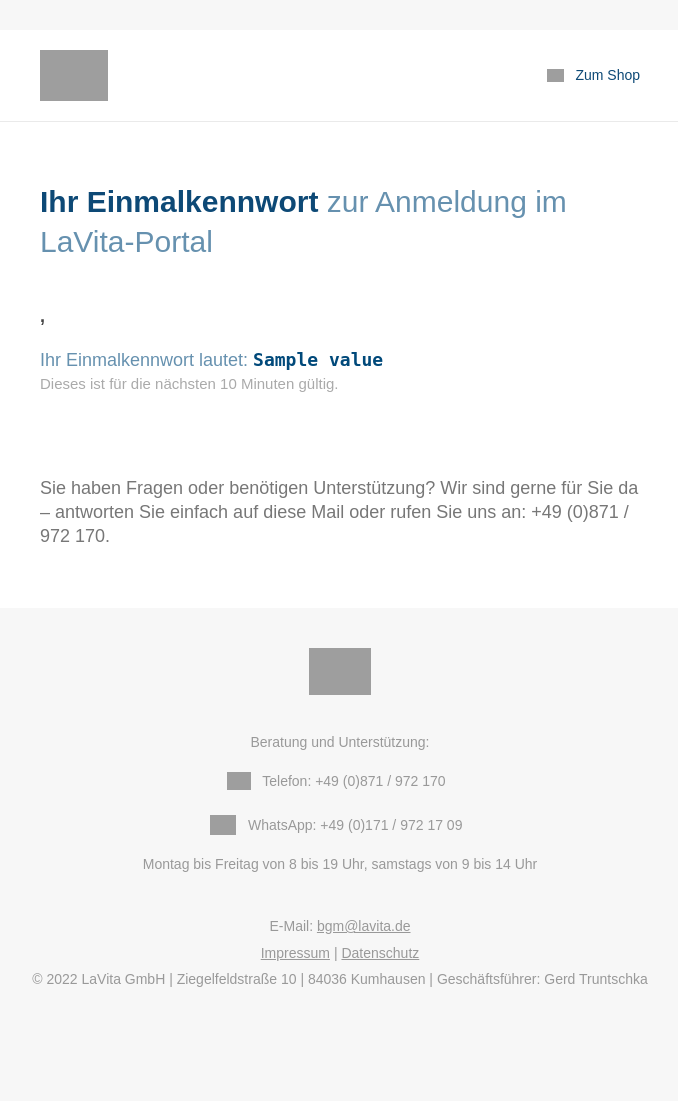
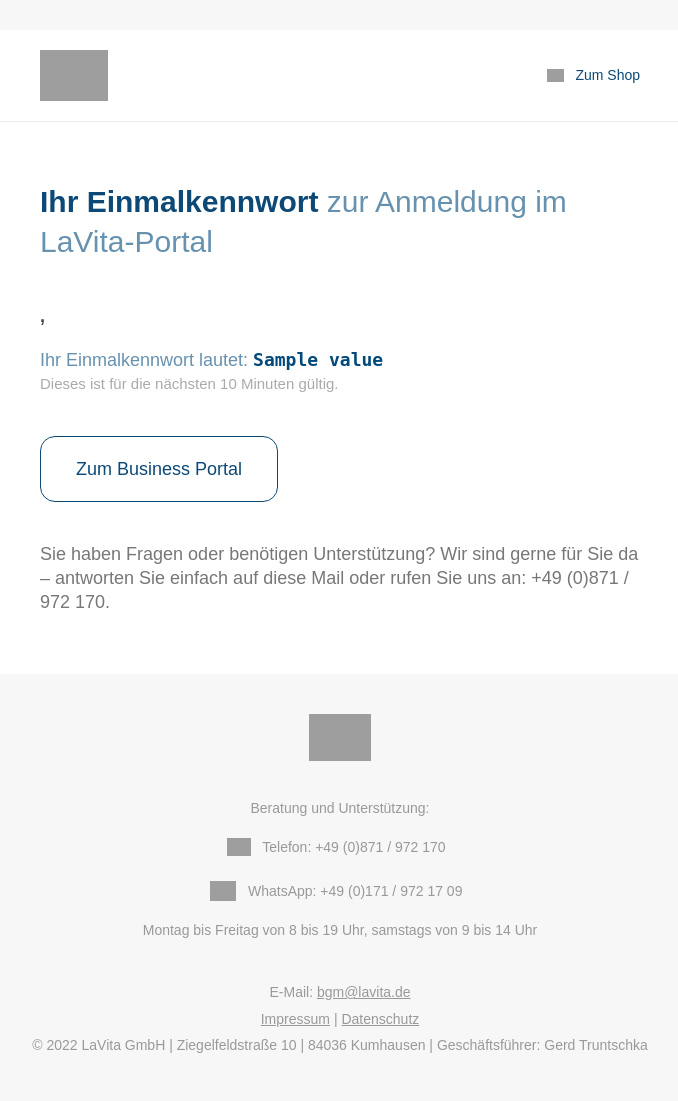
Before and after one commit to LaVita-GmbH/bizberry-access, a Python web app: template bb_access/templates/user_otp_pin_de.html in a window 1280 px wide. Shown: the whole page, without its empty margins (300-978 px from the left). Before the commit the page ends 987 px from the top, so only its background shows below. Run offline with Jinja, Linux system fonts and the light colour scheme; the template is opened without the code that fills it: most values are stand-ins (such as "Sample title", 1, 10 or a date in 2020); some libraries are stand-ins or nearby versions; some web fonts are replaced; grey boxes are pictures that could not be loaded.

Commit message:
added button to portal

```diff
--- a/bb_access/templates/user_otp_pin_de.html
+++ b/bb_access/templates/user_otp_pin_de.html
@@ -273,6 +273,15 @@
 																</td>
 															</tr>
 															<tr>
+																<td>
+																	<table border="0" cellspacing="0" cellpadding="0">
+																		<tr>
+																			<td align="center" style="border-radius: 10px" bgcolor="#ffffff"><a class="padding-mobile-button2" href="https://business.lavita.de" style="font-size: 18px; line-height:24px;font-family:myriad-pro,sans-serif; color: #0d4976; text-decoration: none; text-decoration: none;border-radius: 15px; padding: 20px 35px; border: 1px solid #0d4976; display: inline-block;">Zum Business Portal</a></td>
+																		</tr>
+																	</table>
+																</td>
+															</tr>
+															<tr>
 																<td class="spacer-mobile30" height="40" valign="middle" style="border-collapse:collapse">
 																</td>
 															</tr>
```
